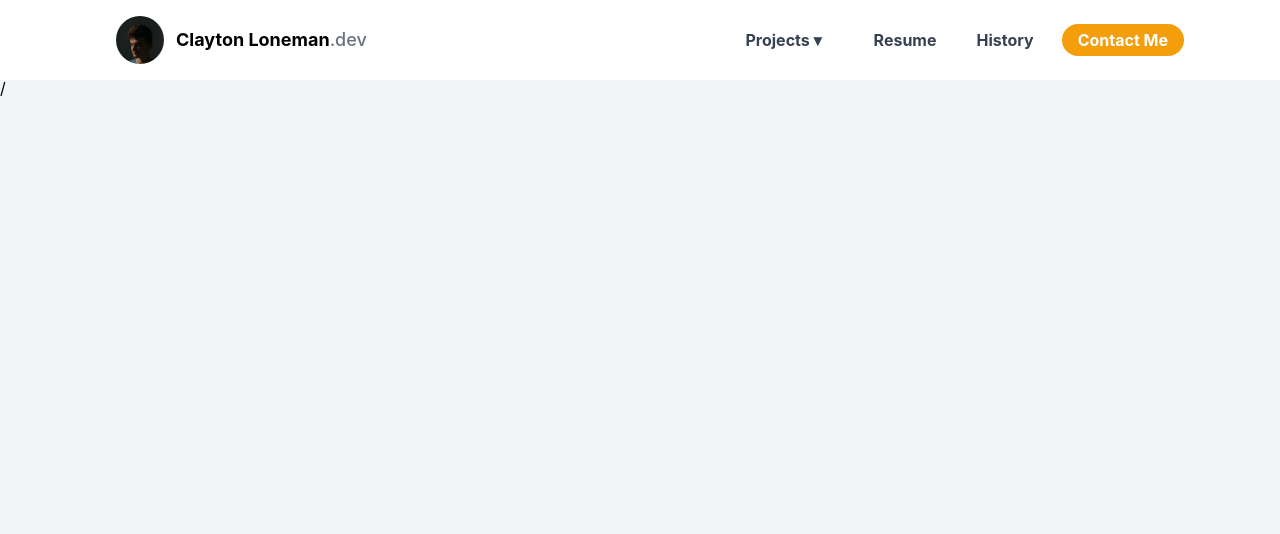
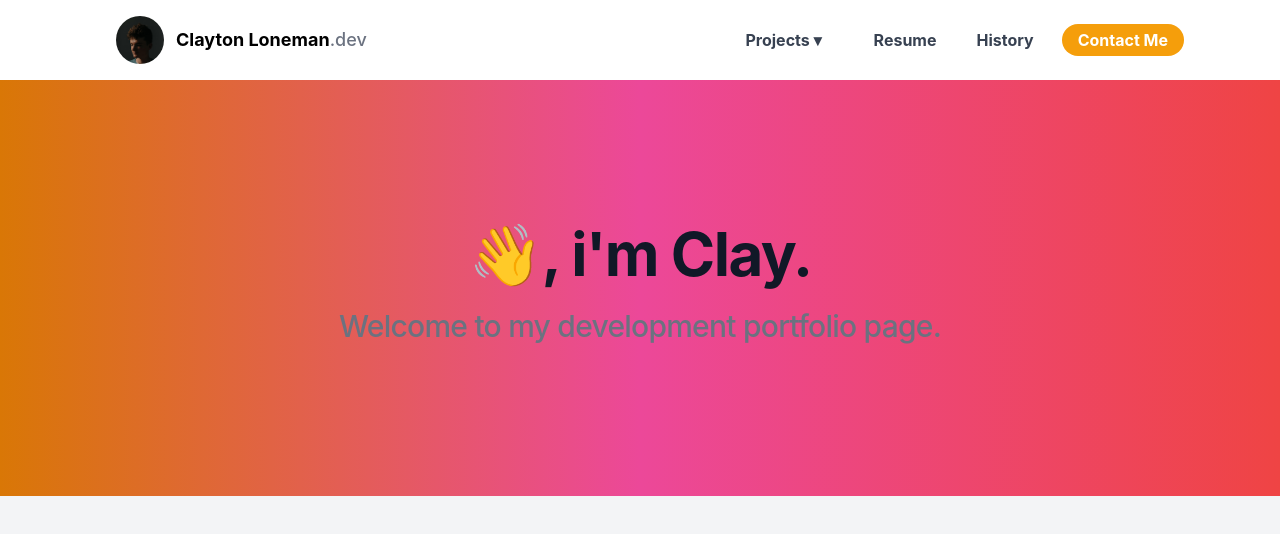
Before and after one commit to c1oneman/loneman_dev_portfolio, a React (Create React App) app: page / in a window 1280 px wide. Shown: the top 534 px of the page. Built offline with nearby package versions, Linux system fonts and the light colour scheme.

Commit message:
add hero v1

```diff
--- /dev/null
+++ b/src/components/core-components/Hero.js
@@ -0,0 +1,19 @@
+const Hero = ({ h1, h2, p }) => {
+  return (
+    <div className="w-full sm:px-6 lg:px-8 mx-auto bg-gradient-to-r from-yellow-600 via-pink-500 to-red-500 flex justify-center">
+      <div class="max-w-6xl py-6 text-center sm:py-36 sm:px-0">
+        <h1 class="text-4xl w-full tracking-tight font-bold text-gray-900 dark:text-gray-50 sm:text-5xl md:text-6xl">
+          <span class="block xl:inline">{h1}</span>
+        </h1>
+        <h2 class="text-2xl w-full tracking-tight font-bold text-gray-900 dark:text-gray-200 sm:text-3xl md:text-4xl p-2">
+          {h2}
+        </h2>
+        <p class="text-2xl w-full sm:w-full tracking-tight font-medium text-gray-500 dark:text-gray-200 sm:text-2xl md:text-3xl p-2">
+          {p}
+        </p>
+      </div>
+    </div>
+  );
+};
+
+export default Hero;
--- a/src/components/pages/Home.js
+++ b/src/components/pages/Home.js
@@ -1,7 +1,8 @@
+import Hero from "../core-components/Hero.js";
 const Home = () => {
   return (
     <div className="w-full border-b mt-20">
-      <p>/</p>
+      <Hero h1="👋, i'm Clay." p="Welcome to my development portfolio page." />
     </div>
   );
 };
```
